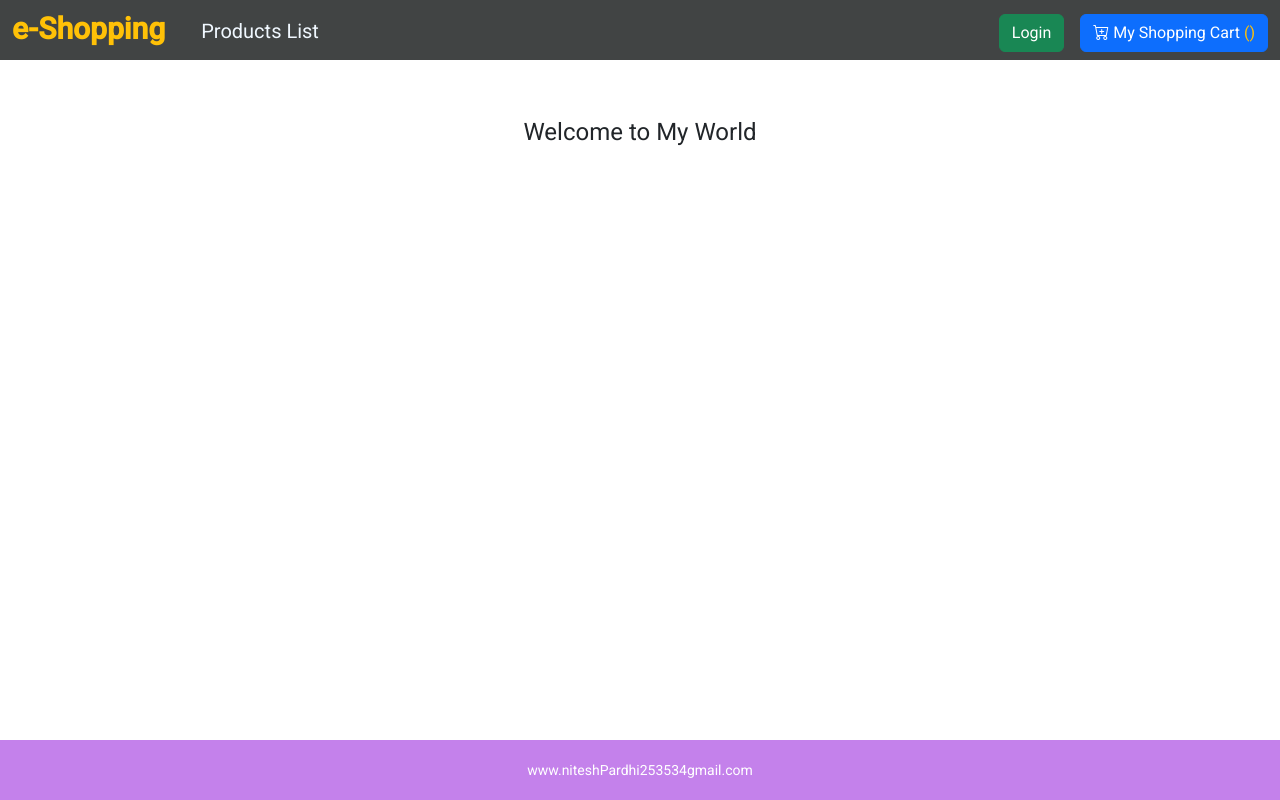
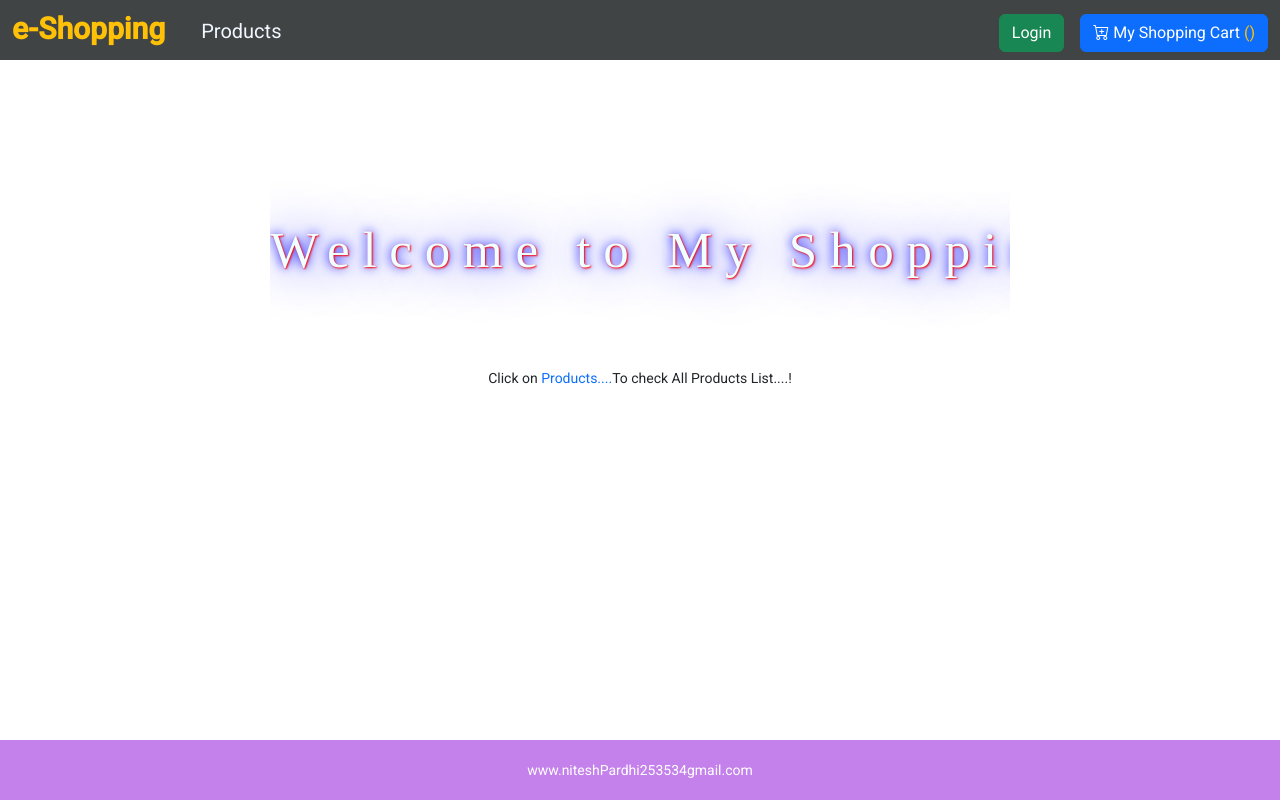
Before and after one commit to NiteshPardhi/eShopping-Cart, an Angular app: page /home in a window 1280 px wide. Built offline with nearby package versions, Linux system fonts and the light colour scheme.

Commit message:
changes for home page design

```diff
--- a/src/app/content-details/content-details.component.ts
+++ b/src/app/content-details/content-details.component.ts
@@ -61,7 +61,7 @@ export class ContentDetailsComponent implements OnInit, OnDestroy {
   openAddToCart(product: any) {
     product.qty = this.inputForm.value.qty;
     this.cartService._prodSubject.next(product);
-    console.log('product', product);
+    // console.log('product', product);
 
     if (this.inputForm.invalid) {
       this.isSubmit = true;
--- a/src/app/header/header.component.html
+++ b/src/app/header/header.component.html
@@ -2,7 +2,7 @@
     <div class="container-fluid">
         <div class="left">
             <a class="navbar-brand fw-bold text-warning h1" routerLink="/home">e-Shopping</a>
-            <a class="navbar-item" routerLink="/content">Products List</a>
+            <a class="navbar-item" routerLink="/content">Products</a>
         </div>
         <div class="text-end">
             <button type="button" class="btn btn-success mx-3" *ngIf="!isAuthenticated" (click)="openLogin()">
--- a/src/app/home/home.component.css
+++ b/src/app/home/home.component.css
@@ -0,0 +1,32 @@
+.heading {
+  padding-top: 206px;
+  padding-bottom: 80px;
+  text-align: center;
+  font-family: cursive;
+  font-size: 51px;
+  color: azure;
+  text-shadow: 1px 1px 2px red, 0 0 1em blue, 0 0 0.2em blue;
+}
+.typewriter {
+  overflow: hidden; /* Ensures the content is not revealed until the animation */
+  border-right: 0.15em; /* The typwriter cursor */
+  white-space: nowrap; /* Keeps the content on a single line */
+  margin: 0 auto; /* Gives that scrolling effect as the typing happens */
+  letter-spacing: 0.25em; /* Adjust as needed */
+  animation: typing 8.5s steps(90, end), blink-caret 0.75s step-end infinite;
+}
+
+/* The typing effect */
+@keyframes typing {
+  from {
+    width: 0;
+  }
+  to {
+    width: 100%;
+  }
+}
+
+.text {
+  text-align: center;
+  padding-top: 15px;
+}
--- a/src/app/home/home.component.html
+++ b/src/app/home/home.component.html
@@ -1,8 +1,9 @@
-
 <!-- //Header -->
 <!-- <app-header></app-header> -->
 
 <!-- //content -->
-<div class="text-center" style="padding-top: 100px;">
-    <h1 >Welcome to My World</h1>
- </div>
+<div>
+    <h1 class="heading typewriter">Welcome to My Shopping World....<span><i
+                class="fa-solid fa-hands-praying"></i></span></h1>
+    <p class="text">Click on <span class="text-primary">Products....</span>To check All Products List....!</p>
+</div>
--- a/src/app/services/cart.service.ts
+++ b/src/app/services/cart.service.ts
@@ -128,7 +128,7 @@ export class CartService {
       this.addeddProductList.push({ ...product, addedQty: qty });
     } else {
       this.addeddProductList[index].addedQty += qty;
-      console.log('added products', this.addeddProductList);
+      // console.log('added products', this.addeddProductList);
       if (this.addeddProductList[index].addedQty <= 0) {
         this.addeddProductList.splice(index, 1);
       }
--- a/src/index.html
+++ b/src/index.html
@@ -12,6 +12,7 @@
   <link rel="stylesheet" href="https://cdn.jsdelivr.net/npm/bootstrap@5.0.2/dist/css/bootstrap.min.css">
 
   <link rel="stylesheet" href="https://cdn.jsdelivr.net/npm/bootstrap-icons@1.5.0/font/bootstrap-icons.css">
+  <link rel="stylesheet" href="https://cdnjs.cloudflare.com/ajax/libs/font-awesome/6.7.2/css/all.min.css">
 
 </head>
 <body class="mat-typography">
```
